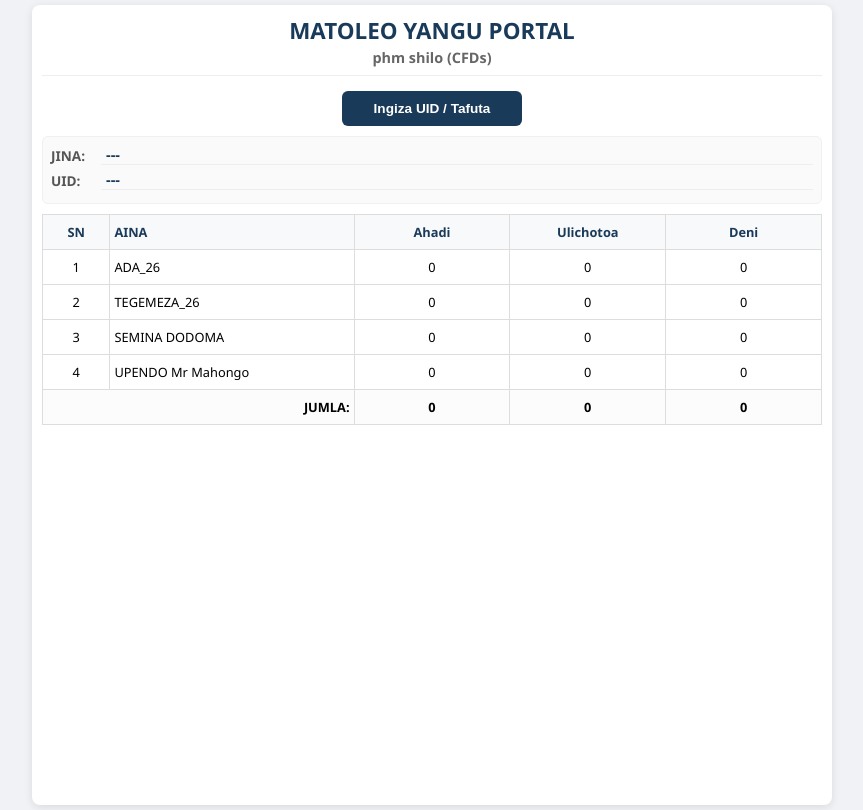
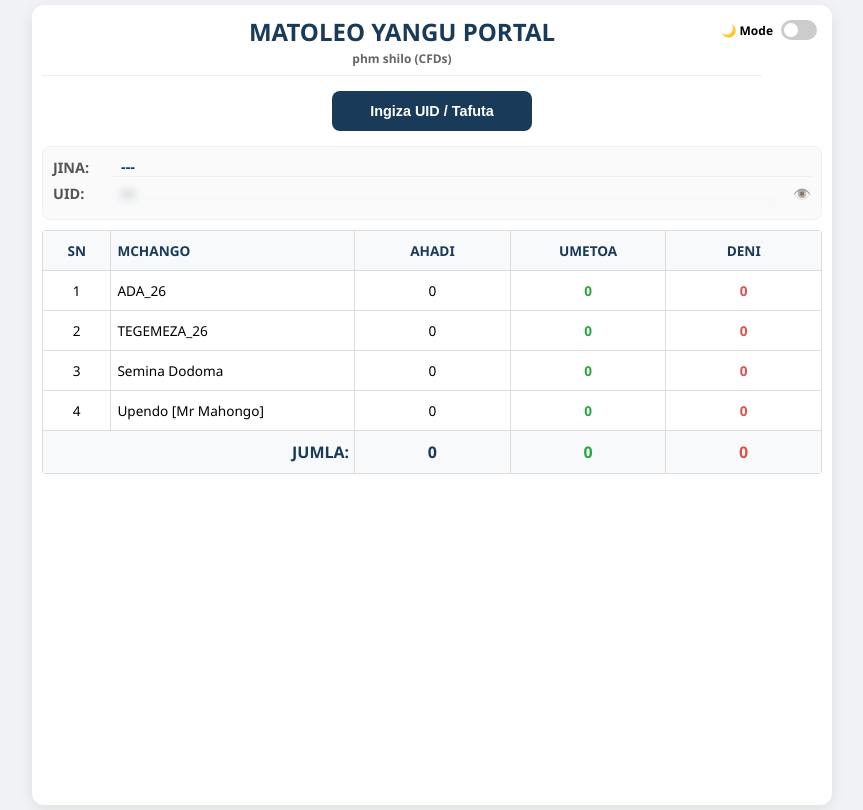
Before and after one commit to phmSHILO/shiloCFDs, a plain HTML site: page MatoleoPortal.html in a window 1280 px wide. Shown: the whole page, without its empty margins (208-1071 px from the left). Drawn offline with Linux system fonts and the light colour scheme.

Commit message:
MODIFIED

```diff
--- a/MatoleoPortal.html
+++ b/MatoleoPortal.html
@@ -7,7 +7,8 @@
     <style>
         :root {
             --primary-color: #1a3a5a;
-            --accent-color: #d9534f;
+            --accent-red: #d9534f;
+            --accent-green: #28a745;
             --bg-color: #f0f2f5;
         }
 
@@ -19,88 +20,123 @@
             display: flex;
             justify-content: center;
             min-height: 100vh;
+            transition: background-color 0.3s, color 0.3s;
         }
+
+        /* --- Dark Mode --- */
+        body.dark-mode {
+            --bg-color: #121212;
+            --primary-color: #bb86fc;
+            background-color: #121212;
+            color: #e0e0e0;
+        }
+
+        body.dark-mode .report-container { background-color: #1e1e1e; color: #e0e0e0; box-shadow: 0 2px 12px rgba(0,0,0,0.5); }
+        body.dark-mode .info-section { background-color: #2c2c2c; border-color: #444; }
+        body.dark-mode th { background-color: #333; color: #bb86fc; border-color: #444; }
+        body.dark-mode td { border-color: #444; }
+        body.dark-mode .value { color: #bb86fc; border-bottom-color: #444; }
+        body.dark-mode .label { color: #aaa; }
 
         .report-container {
             background-color: #fff;
             padding: 10px;
-            border-radius: 8px;
-            box-shadow: 0 2px 8px rgba(0,0,0,0.1);
+            border-radius: 12px;
+            box-shadow: 0 4px 15px rgba(0,0,0,0.08);
             width: 100%;
             max-width: 800px;
             box-sizing: border-box;
+            position: relative;
         }
 
-        .portal-header {
-            text-align: center;
-            margin-bottom: 15px;
-            border-bottom: 1px solid #eee;
-            padding-bottom: 8px;
+        /* Theme Switch */
+        .theme-toggle {
+            position: absolute;
+            top: 15px;
+            right: 15px;
+            display: flex;
+            align-items: center;
+            gap: 8px;
+            font-size: 0.75rem;
+            cursor: pointer;
+            user-select: none;
+            font-weight: bold;
         }
 
-        .portal-header h1 {
-            margin: 0; font-size: 1rem; color: var(--primary-color); text-transform: uppercase;
+        .switch { position: relative; display: inline-block; width: 36px; height: 20px; }
+        .switch input { opacity: 0; width: 0; height: 0; }
+        .slider { position: absolute; cursor: pointer; top: 0; left: 0; right: 0; bottom: 0; background-color: #ccc; transition: .4s; border-radius: 20px; }
+        .slider:before { position: absolute; content: ""; height: 14px; width: 14px; left: 3px; bottom: 3px; background-color: white; transition: .4s; border-radius: 50%; }
+        input:checked + .slider { background-color: var(--primary-color); }
+        input:checked + .slider:before { transform: translateX(16px); }
+
+        .portal-header { text-align: center; margin-bottom: 15px; border-bottom: 1px solid #eee; padding-bottom: 8px; margin-right: 60px; }
+        .portal-header h1 { margin: 0; font-size: 1rem; color: var(--primary-color); text-transform: uppercase; }
+        .portal-header h2 { margin: 2px 0 0 0; font-size: 0.75rem; color: #666; }
+
+        .search-btn {
+            display: block; width: 100%; max-width: 200px; margin: 15px auto;
+            background-color: var(--primary-color); color: white; border: none;
+            padding: 12px; border-radius: 8px; font-weight: bold; font-size: 0.9rem; cursor: pointer;
+            transition: transform 0.1s, background 0.2s;
         }
 
-        .portal-header h2 {
-            margin: 2px 0 0 0; font-size: 0.75rem; color: #666;
-        }
+        .search-btn:active { transform: scale(0.98); background-color: #122a42; }
 
-        .search-btn {
-            display: block; width: 100%; max-width: 180px; margin: 10px auto;
-            background-color: var(--primary-color); color: white; border: none;
-            padding: 10px; border-radius: 6px; font-weight: bold; font-size: 0.85rem; cursor: pointer;
-        }
+        .info-section { margin-bottom: 10px; border: 1px solid #f0f0f0; padding: 10px; border-radius: 8px; background-color: #fafafa; }
+        .info-row { margin-bottom: 6px; display: flex; font-size: 0.9rem; align-items: center; }
+        .label { width: 50px; font-weight: bold; color: #555; font-size: 0.8rem; }
+        .value { border-bottom: 1px solid #eee; flex: 1; padding-left: 8px; font-weight: 600; color: var(--primary-color); }
 
-        .info-section {
-            margin-bottom: 10px; border: 1px solid #f0f0f0; padding: 8px; border-radius: 6px; background-color: #fafafa;
-        }
+        /* --- UID Toggle Styles --- */
+        #display-uid { cursor: pointer; transition: filter 0.2s; }
+        .uid-hidden { filter: blur(5px); user-select: none; }
+        .uid-toggle-icon { margin-left: 10px; cursor: pointer; font-size: 0.9rem; opacity: 0.6; }
+        .uid-toggle-icon:hover { opacity: 1; }
 
-        .info-row {
-            margin-bottom: 5px; display: flex; font-size: 0.85rem; align-items: center;
-        }
-
-        .label { width: 45px; font-weight: bold; color: #555; font-size: 0.75rem; }
-        .value { border-bottom: 1px solid #eee; flex: 1; padding-left: 5px; font-weight: 600; color: var(--primary-color); }
-
-        .table-container { width: 100%; overflow: hidden; }
-
+        .table-container { width: 100%; overflow: hidden; border-radius: 4px; }
         table { width: 100%; border-collapse: collapse; table-layout: fixed; }
 
-        th, td {
-            border: 1px solid #ddd; padding: 6px 2px; font-size: 0.65rem; text-align: center;
-            overflow: hidden; text-overflow: ellipsis; white-space: nowrap;
-        }
+        th, td { border: 1px solid #ddd; padding: 8px 4px; font-size: 0.7rem; text-align: center; overflow: hidden; text-overflow: ellipsis; white-space: nowrap; }
+        th { background-color: #f8f9fa; color: var(--primary-color); font-weight: bold; text-transform: uppercase; }
 
-        th { background-color: #f8f9fa; color: var(--primary-color); font-weight: bold; }
+        .col-uli-val { color: var(--accent-green) !important; font-weight: 600; }
+        .col-deni-val { color: var(--accent-red) !important; font-weight: 600; }
 
         .col-sn { width: 8%; }
-        .col-aina { width: 32%; text-align: left; padding-left: 4px; }
+        .col-Mchango { width: 32%; text-align: left; padding-left: 6px; }
         .col-ahadi { width: 20%; }
         .col-uli { width: 20%; }
         .col-deni { width: 20%; }
 
-        tr.total-row { font-weight: bold; background-color: #fcfcfc; }
-        .debt-value { color: var(--accent-color); }
+        tr.total-row { background-color: #f8f9fa; }
+        tr.total-row td { font-weight: 900 !important; font-size: 0.8rem; color: var(--primary-color); }
 
         @media (min-width: 480px) {
-            th, td { font-size: 0.8rem; padding: 8px 4px; }
-            .portal-header h1 { font-size: 1.4rem; }
-            .portal-header h2 { font-size: 0.9rem; }
-            .label { width: 50px; font-size: 0.85rem; }
-            .info-row { font-size: 0.9rem; }
+            th, td { font-size: 0.85rem; padding: 10px 5px; }
+            .portal-header h1 { font-size: 1.5rem; }
+            .label { width: 60px; font-size: 0.9rem; }
+            tr.total-row td { font-size: 1rem; }
         }
     </style>
 </head>
 <body>
+    <div class="report-container">
+        <!-- Theme Toggle -->
+        <div class="theme-toggle">
+            <span>🌙 Mode</span>
+            <label class="switch">
+                <input type="checkbox" id="dark-mode-toggle">
+                <span class="slider"></span>
+            </label>
+        </div>
 
-<div class="report-container">
         <div class="portal-header">
             <h1>MATOLEO YANGU PORTAL</h1>
             <h2>phm shilo (CFDs)</h2>
         </div>
 
-    <button class="search-btn" onclick="startProcess()">Ingiza UID / Tafuta</button>
+        <button class="search-btn" onclick="toggleModal(true)">Ingiza UID / Tafuta</button>
 
         <div class="info-section">
             <div class="info-row">
@@ -109,7 +145,8 @@
             </div>
             <div class="info-row">
                 <span class="label">UID:</span>
-            <span id="display-uid" class="value">---</span>
+                <span id="display-uid" class="value uid-hidden">---</span>
+                <span id="interface-uid-toggle" class="uid-toggle-icon">👁️</span>
             </div>
         </div>
 
@@ -118,58 +155,101 @@
                 <thead>
                     <tr>
                         <th class="col-sn">SN</th>
-                    <th class="col-aina">AINA</th>
-                    <th class="col-ahadi">Ahadi</th>
-                    <th class="col-uli">Ulichotoa</th>
-                    <th class="col-deni">Deni</th>
+                        <th class="col-Mchango">MCHANGO</th>
+                        <th class="col-ahadi">AHADI</th>
+                        <th class="col-uli">UMETOA</th>
+                        <th class="col-deni">DENI</th>
                     </tr>
                 </thead>
                 <tbody>
                     <tr>
                         <td>1</td>
-                    <td class="col-aina">ADA_26</td>
+                        <td class="col-Mchango">ADA_26</td>
                         <td id="ahadi-ada">0</td>
-                    <td id="uli-ada">0</td>
-                    <td id="deni-ada">0</td>
+                        <td id="uli-ada" class="col-uli-val">0</td>
+                        <td id="deni-ada" class="col-deni-val">0</td>
                     </tr>
                     <tr>
                         <td>2</td>
-                    <td class="col-aina">TEGEMEZA_26</td>
+                        <td class="col-Mchango">TEGEMEZA_26</td>
                         <td id="ahadi-tegemeza">0</td>
-                    <td id="uli-tegemeza">0</td>
-                    <td id="deni-tegemeza">0</td>
+                        <td id="uli-tegemeza" class="col-uli-val">0</td>
+                        <td id="deni-tegemeza" class="col-deni-val">0</td>
                     </tr>
                     <tr>
                         <td>3</td>
-                    <td class="col-aina">SEMINA DODOMA</td>
+                        <td class="col-Mchango">Semina Dodoma</td>
                         <td id="ahadi-dodoma">0</td>
-                    <td id="uli-dodoma">0</td>
-                    <td id="deni-dodoma">0</td>
+                        <td id="uli-dodoma" class="col-uli-val">0</td>
+                        <td id="deni-dodoma" class="col-deni-val">0</td>
                     </tr>
                     <tr>
                         <td>4</td>
-                    <td class="col-aina">UPENDO Mr Mahongo</td>
+                        <td class="col-Mchango">Upendo [Mr Mahongo]</td>
                         <td id="ahadi-upendo">0</td>
-                    <td id="uli-upendo">0</td>
-                    <td id="deni-upendo">0</td>
+                        <td id="uli-upendo" class="col-uli-val">0</td>
+                        <td id="deni-upendo" class="col-deni-val">0</td>
                     </tr>
                 </tbody>
                 <tfoot>
                     <tr class="total-row">
                         <td colspan="2" style="text-align:right">JUMLA:</td>
                         <td id="total-ahadi">0</td>
-                    <td id="total-uli">0</td>
-                    <td id="total-deni">0</td>
+                        <td id="total-uli" class="col-uli-val">0</td>
+                        <td id="total-deni" class="col-deni-val">0</td>
                     </tr>
                 </tfoot>
             </table>
         </div>
     </div>
 
+    <!-- UID Modal -->
+    <div id="uid-modal" style="display: none; position: fixed; top: 0; left: 0; width: 100%; height: 100%; background: rgba(0,0,0,0.5); z-index: 10000; justify-content: center; align-items: center;">
+        <div style="background:white; padding:20px; border-radius:12px; width:90%; max-width:320px; box-shadow:0 10px 30px rgba(0,0,0,0.3); color: #333;">
+            <h3 style="margin-top:0; font-size:1.1rem; color:#1a3a5a;">Ingiza UID Yako</h3>
+            <div style="position:relative; margin-bottom:20px;">
+                <input type="password" id="modal-uid-input" placeholder="Weka UID hapa..." style="width:100%; padding:12px; border:2px solid #eee; border-radius:8px; box-sizing:border-box; font-size:1rem; outline: none;">
+                <span id="toggle-modal-pass" style="position:absolute; right:12px; top:50%; transform:translateY(-50%); cursor:pointer; font-size:1.1rem; user-select:none;">👁️</span>
+            </div>
+            <div style="display:flex; justify-content:flex-end; gap:12px;">
+                <button onclick="toggleModal(false)" style="padding:10px 18px; border:none; background:#f0f0f0; border-radius:8px; cursor:pointer; font-weight:600; color:#666;">Ghairi</button>
+                <button id="modal-submit-btn" style="padding:10px 18px; border:none; background:#1a3a5a; color:white; border-radius:8px; cursor:pointer; font-weight:600;">Tafuta</button>
+            </div>
+        </div>
+    </div>
+
+    <!-- Firebase SDKs -->
     <script src="https://www.gstatic.com/firebasejs/9.0.0/firebase-app-compat.js"></script>
     <script src="https://www.gstatic.com/firebasejs/9.0.0/firebase-database-compat.js"></script>
 
     <script>
+        // --- UI Logic ---
+        document.getElementById('dark-mode-toggle').addEventListener('change', (e) => {
+            document.body.classList.toggle('dark-mode', e.target.checked);
+        });
+
+        const passInput = document.getElementById('modal-uid-input');
+        document.getElementById('toggle-modal-pass').addEventListener('click', () => {
+            passInput.type = passInput.type === 'password' ? 'text' : 'password';
+        });
+
+        // Interface UID Visibility Toggle
+        const interfaceUid = document.getElementById('display-uid');
+        document.getElementById('interface-uid-toggle').addEventListener('click', () => {
+            interfaceUid.classList.toggle('uid-hidden');
+        });
+
+        function toggleModal(show) {
+            document.getElementById('uid-modal').style.display = show ? 'flex' : 'none';
+            if(show) passInput.focus();
+        }
+
+        document.getElementById('modal-submit-btn').addEventListener('click', () => {
+            const val = passInput.value.trim();
+            if(val) { fetchAllData(val); toggleModal(false); }
+        });
+
+        // --- Firebase Logic ---
         const firebaseConfig = {
           apiKey: "AIzaSyCQCteNpcwUdpWizwzP8WuyDsyeTr-Wabk",
           authDomain: "vacantt-1.firebaseapp.com",
@@ -183,15 +263,11 @@
         if (!firebase.apps.length) firebase.initializeApp(firebaseConfig);
         const db = firebase.database();
 
-    function startProcess() {
-        const inputUid = prompt("Tafadhali weka UID yako:");
-        if (inputUid) fetchAllData(inputUid.trim());
-    }
-
         async function fetchAllData(targetUid) {
             const ids = ['uli-ada', 'deni-ada', 'ahadi-tegemeza', 'uli-tegemeza', 'deni-tegemeza',
                          'ahadi-dodoma', 'uli-dodoma', 'deni-dodoma', 'ahadi-upendo', 'uli-upendo',
                          'deni-upendo', 'total-ahadi', 'total-uli', 'total-deni', 'ahadi-ada'];
+
             ids.forEach(id => { if(document.getElementById(id)) document.getElementById(id).innerText = "0"; });
             document.getElementById('display-name').innerText = "---";
             document.getElementById('display-uid').innerText = "---";
@@ -216,16 +292,20 @@
 
                 let sumAhadi = 0, sumUli = 0, sumDeni = 0;
 
-            let adaUli = 0, adaAhadi = 0;
+                // --- ADA_26 Logic ---
+                let adaUli = 0, adaAhadi = 12000;
                 if (a.exists()) {
-                adaAhadi = 12000;
                     const rec = Object.values(a.val())[0];
                     if (rec.contributions && typeof rec.contributions === 'object') {
                         Object.values(rec.contributions).forEach(val => {
                             const num = parseFloat(val); if (!isNaN(num)) adaUli += num;
                         });
-                } else if (rec.amount) adaUli = parseFloat(rec.amount) || 0;
-                if (document.getElementById('display-name').innerText === "---") document.getElementById('display-name').innerText = rec.name || "---";
+                    } else if (rec.amount) {
+                        adaUli = parseFloat(rec.amount) || 0;
+                    }
+                    if (document.getElementById('display-name').innerText === "---") {
+                        document.getElementById('display-name').innerText = rec.name || "---";
+                    }
                 }
                 const adaDeni = Math.max(0, adaAhadi - adaUli);
                 document.getElementById('ahadi-ada').innerText = adaAhadi.toLocaleString();
@@ -239,7 +319,6 @@
                         const rec = Object.values(snap.val())[0];
                         ahadi = parseFloat(rec.amount) || 0;
                         uli = parseFloat(rec.reducedAmount) || 0;
-                    if (document.getElementById('display-name').innerText === "---") document.getElementById('display-name').innerText = rec.name || "---";
                     }
                     let deni = Math.max(0, ahadi - uli);
                     document.getElementById(`ahadi-${prefix}`).innerText = ahadi.toLocaleString();
@@ -247,6 +326,7 @@
                     document.getElementById(`deni-${prefix}`).innerText = deni.toLocaleString();
                     sumAhadi += ahadi; sumUli += uli; sumDeni += deni;
                 };
+
                 processStandard(c, 'tegemeza');
                 processStandard(b, 'dodoma');
 
@@ -255,7 +335,6 @@
                     const rec = Object.values(d.val())[0];
                     upendoUli = parseFloat(rec.amount) || 0;
                     upendoAhadi = upendoUli;
-                if (document.getElementById('display-name').innerText === "---") document.getElementById('display-name').innerText = rec.name || "---";
                 }
                 document.getElementById('ahadi-upendo').innerText = upendoAhadi.toLocaleString();
                 document.getElementById('uli-upendo').innerText = upendoUli.toLocaleString();
@@ -265,7 +344,11 @@
                 document.getElementById('total-ahadi').innerText = sumAhadi.toLocaleString();
                 document.getElementById('total-uli').innerText = sumUli.toLocaleString();
                 document.getElementById('total-deni').innerText = sumDeni.toLocaleString();
-        } catch (e) { console.error(e); alert("Hitilafu imetokea."); }
+
+            } catch (e) {
+                console.error(e);
+                alert("Hitilafu imetokea.");
+            }
         }
     </script>
 </body>
```
Also changed, not shown: miamalaShilo.html (+1 -1 lines). Lines whose indentation alone changed are shown as unchanged.
